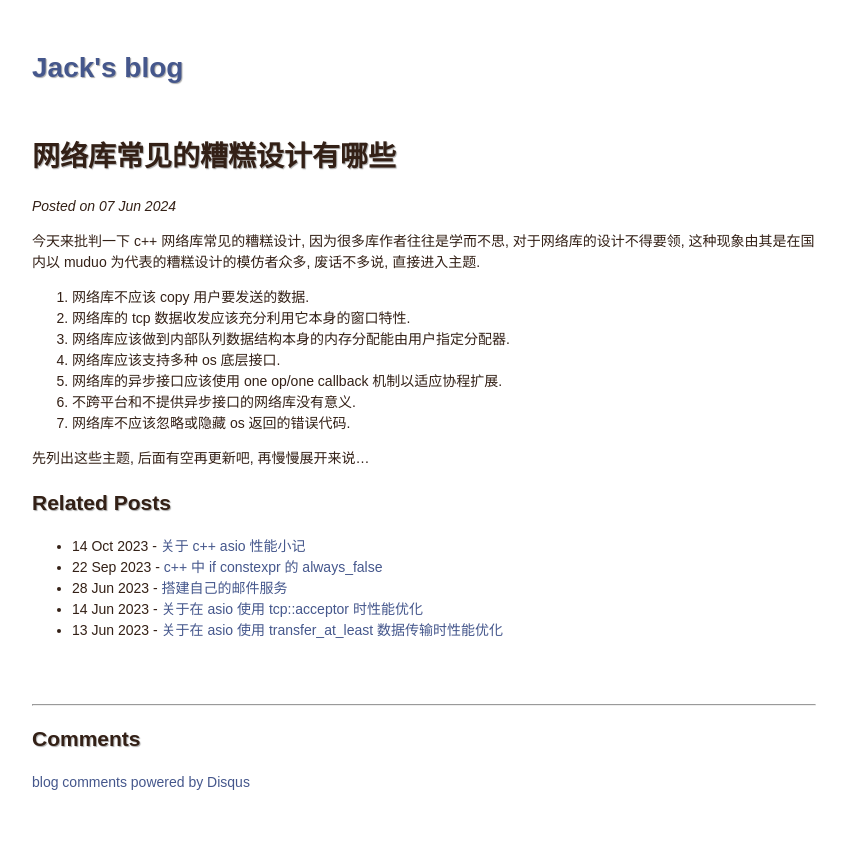
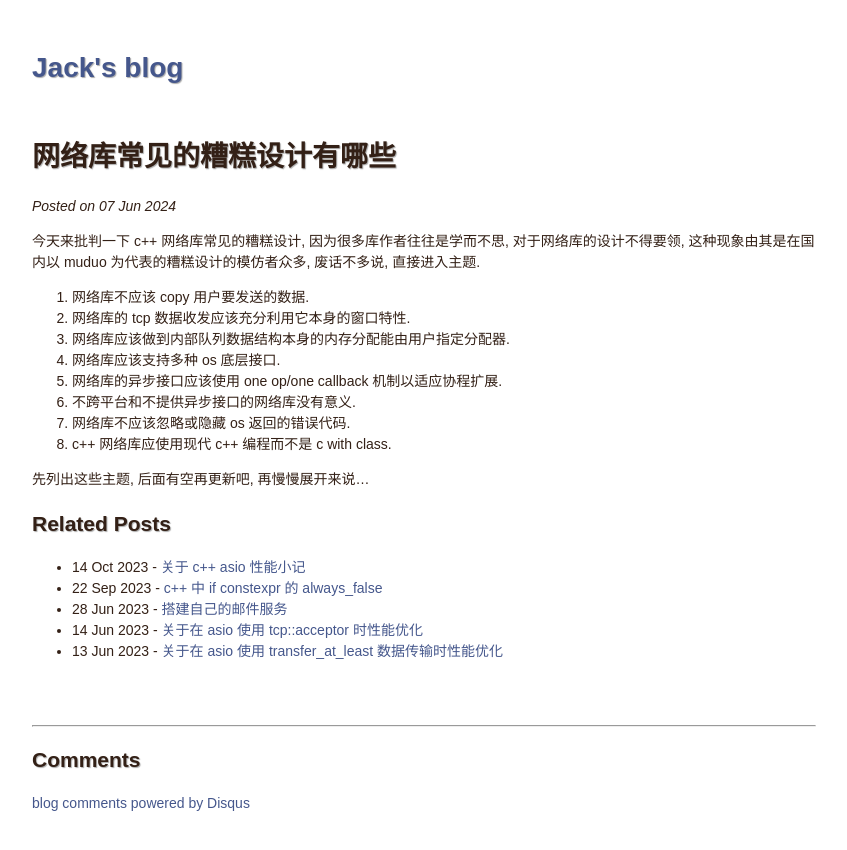
Before and after one commit to Jackarain/jackarain.github.com, a Jekyll site: the page built from _posts/2024-06-07-network-library-design.md, in a window 1280 px wide. Shown: the top 850 px of the page, without its empty margins (216-1063 px from the left). Built offline with Jekyll 4.4.1, drawn with Linux system fonts in a browser that asks for light colours; Markdown is read by kramdown in place of the engine named in the settings; comment, search, counter and statistics services are not loaded.

Commit message:
更新 <<网络库常见的糟糕设计有哪些>>

```diff
--- a/_posts/2024-06-07-network-library-design.md
+++ b/_posts/2024-06-07-network-library-design.md
@@ -12,5 +12,6 @@ title: 网络库常见的糟糕设计有哪些
 5. 网络库的异步接口应该使用 one op/one callback 机制以适应协程扩展.
 6. 不跨平台和不提供异步接口的网络库没有意义.
 7. 网络库不应该忽略或隐藏 os 返回的错误代码.
+8. c++ 网络库应使用现代 c++ 编程而不是 c with class.
 
 先列出这些主题, 后面有空再更新吧, 再慢慢展开来说...
```
